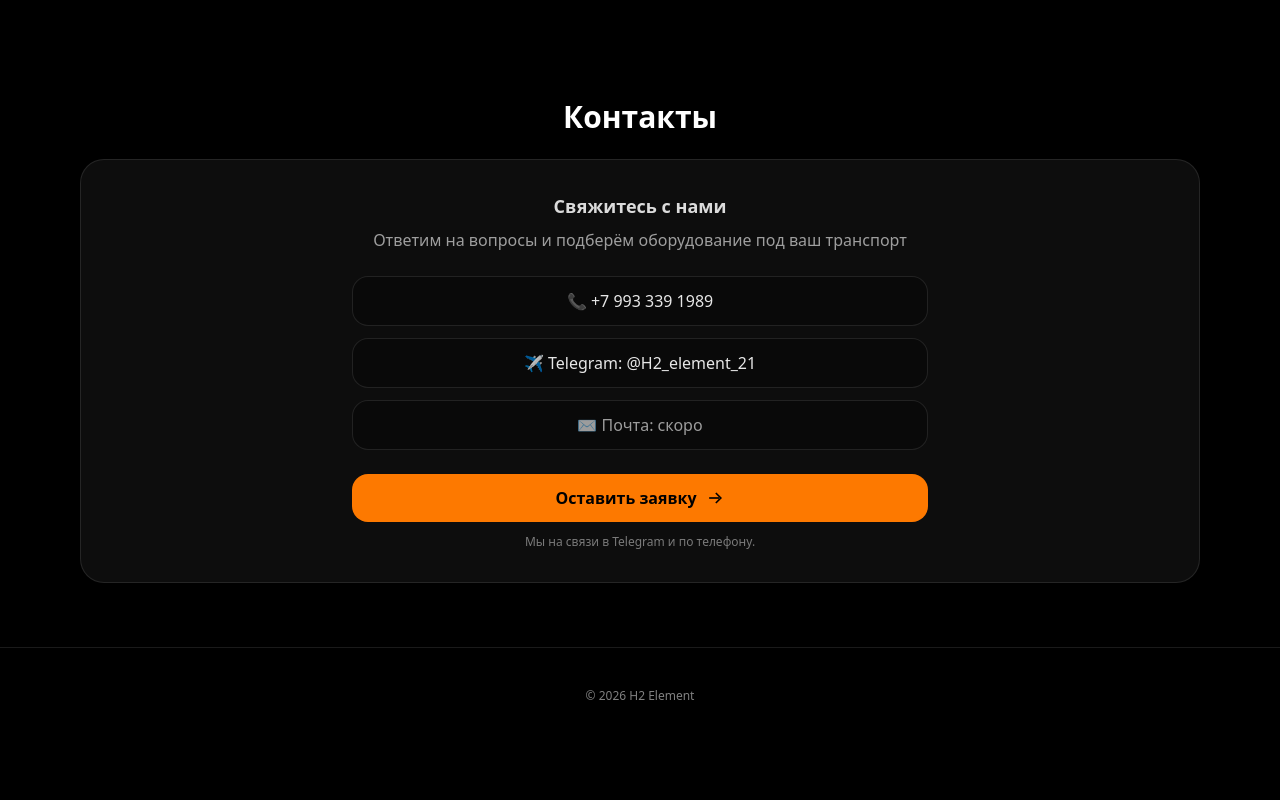
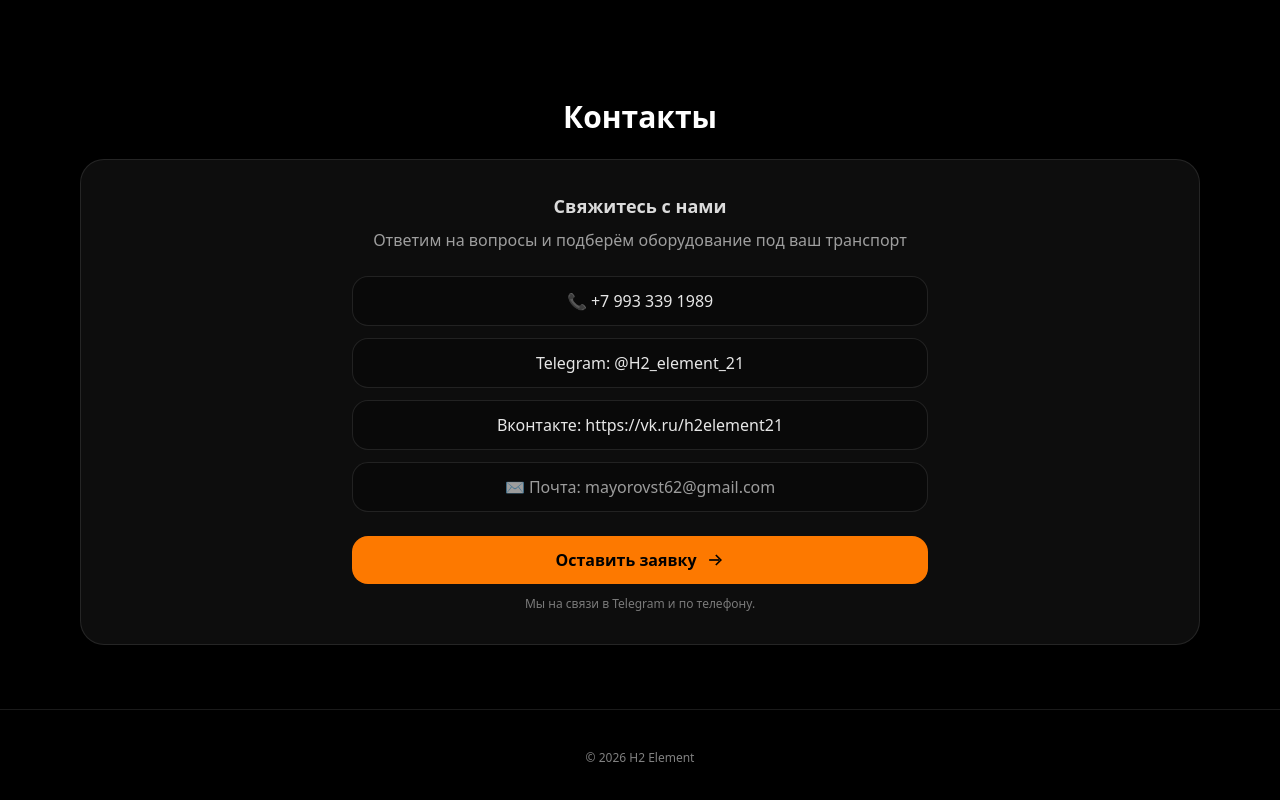
Before and after one commit to VladimirMatveew/h2-site, a Next.js app: page / in a window 1280 px wide. Shown: the part 2839-3639 px from the top of the page. Before the commit the page ends 3583 px from the top, so only its background shows below. Built offline with nearby package versions, Linux system fonts and the light colour scheme.

Commit message:
Update page.tsx

```diff
--- a/app/page.tsx
+++ b/app/page.tsx
@@ -761,11 +761,20 @@ export default function HomePage() {
                   rel="noreferrer"
                   className="rounded-2xl border border-white/10 bg-black/30 px-5 py-3 text-white/90 hover:border-white/20 transition"
                 >
-                  ✈️ Telegram: @H2_element_21
+                  Telegram: @H2_element_21
+                </a>
+
+                 <a
+                  href="https://vk.ru/h2element21"
+                  target="_blank"
+                  rel="noreferrer"
+                  className="rounded-2xl border border-white/10 bg-black/30 px-5 py-3 text-white/90 hover:border-white/20 transition"
+                >
+                  Вконтакте: https://vk.ru/h2element21
                 </a>
 
                 <div className="rounded-2xl border border-white/10 bg-black/30 px-5 py-3 text-white/60">
-                  ✉️ Почта: скоро
+                  ✉️ Почта: mayorovst62@gmail.com
                 </div>
               </div>
 
```
